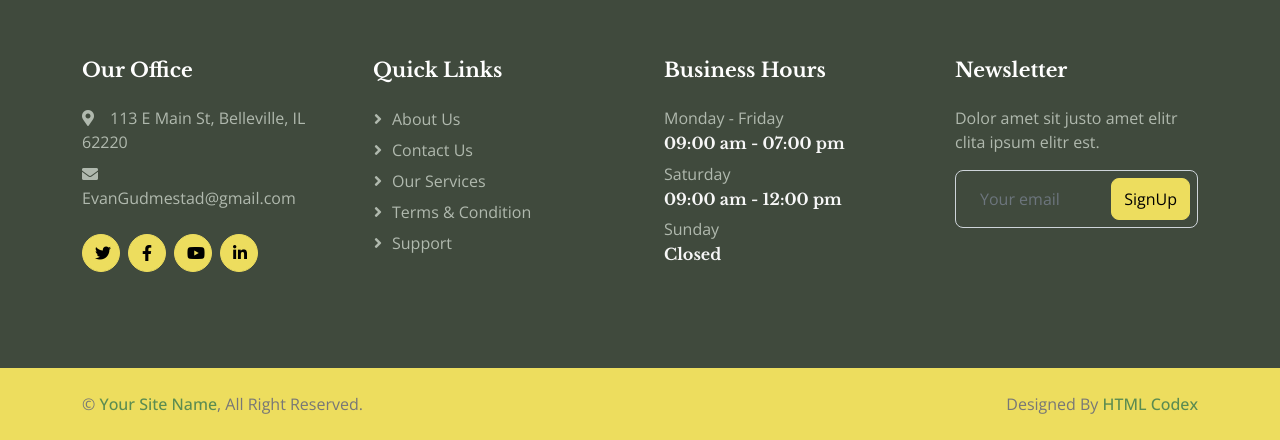
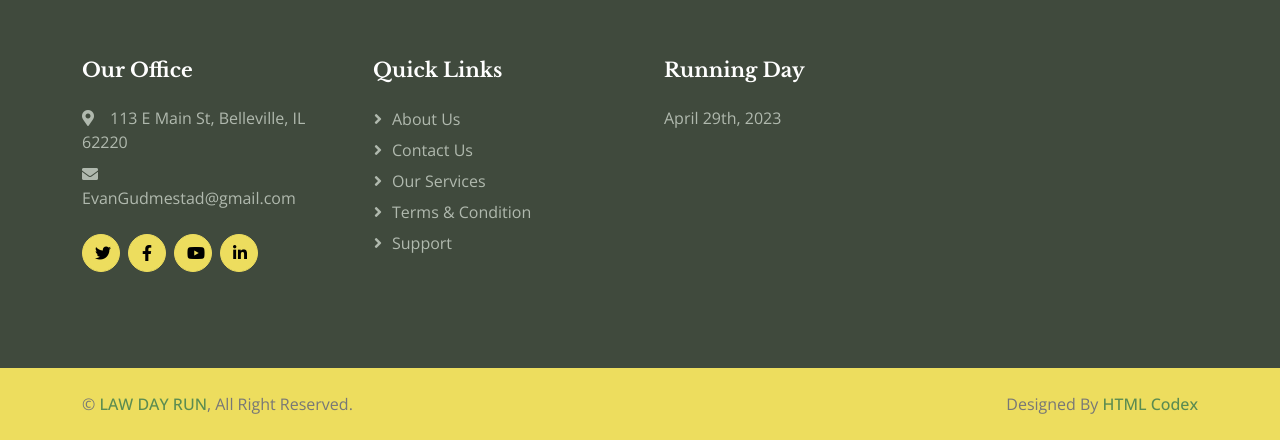
Before and after one commit to RicoHarrisJR/Portfolio, a website with bundled scripts: page public/dairy-website-template/index.html in a window 1280 px wide. Shown: the part 2248-2688 px from the top of the page. Built offline with nearby package versions, Linux system fonts and the light colour scheme; files whose address does not match are found by name.

Commit message:
finish at home

```diff
--- a/public/dairy-website-template/index.html
+++ b/public/dairy-website-template/index.html
@@ -289,23 +289,8 @@
                     <a class="btn btn-link" href="">Support</a>
                 </div>
                 <div class="col-lg-3 col-md-6">
-                    <h5 class="text-white mb-4">Business Hours</h5>
-                    <p class="mb-1">Monday - Friday</p>
-                    <h6 class="text-light">09:00 am - 07:00 pm</h6>
-                    <p class="mb-1">Saturday</p>
-                    <h6 class="text-light">09:00 am - 12:00 pm</h6>
-                    <p class="mb-1">Sunday</p>
-                    <h6 class="text-light">Closed</h6>
-                </div>
-                <div class="col-lg-3 col-md-6">
-                    <h5 class="text-white mb-4">Newsletter</h5>
-                    <p>Dolor amet sit justo amet elitr clita ipsum elitr est.</p>
-                    <div class="position-relative w-100">
-                        <input class="form-control bg-transparent w-100 py-3 ps-4 pe-5" type="text"
-                            placeholder="Your email">
-                        <button type="button"
-                            class="btn btn-secondary py-2 position-absolute top-0 end-0 mt-2 me-2">SignUp</button>
-                    </div>
+                    <h5 class="text-white mb-4">Running Day</h5>
+                    <p class="mb-1"> April 29th, 2023</p>
                 </div>
             </div>
         </div>
@@ -318,7 +303,7 @@
         <div class="container">
             <div class="row">
                 <div class="col-md-6 text-center text-md-start mb-3 mb-md-0">
-                    &copy; <a class="fw-semi-bold" href="#">Your Site Name</a>, All Right Reserved.
+                    &copy; <a class="fw-semi-bold" href="#">LAW DAY RUN</a>, All Right Reserved.
                 </div>
                 <div class="col-md-6 text-center text-md-end">
                     <!--/*** This template is free as long as you keep the footer author’s credit link/attribution link/backlink. If you'd like to use the template without the footer author’s credit link/attribution link/backlink, you can purchase the Credit Removal License from "https://htmlcodex.com/credit-removal". Thank you for your support. ***/-->
```
Also changed, not shown: public/dairy-website-template/contact.html (+1 -1 lines), public/dairy-website-template/gallery.html (+1 -1 lines), public/dairy-website-template/sponsors.html (+2 -7 lines), public/dairy-website-template/team.html (+1 -1 lines), public/dairy-website-template/testimonial.html (+2 -7 lines).
